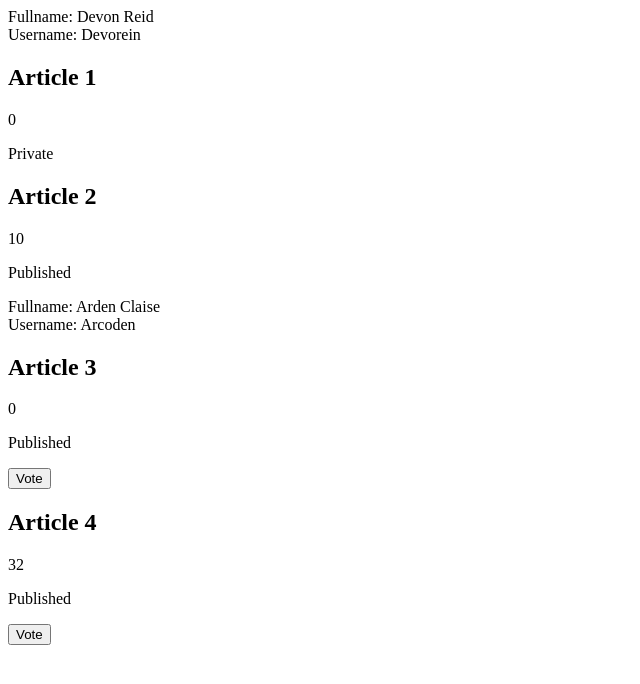
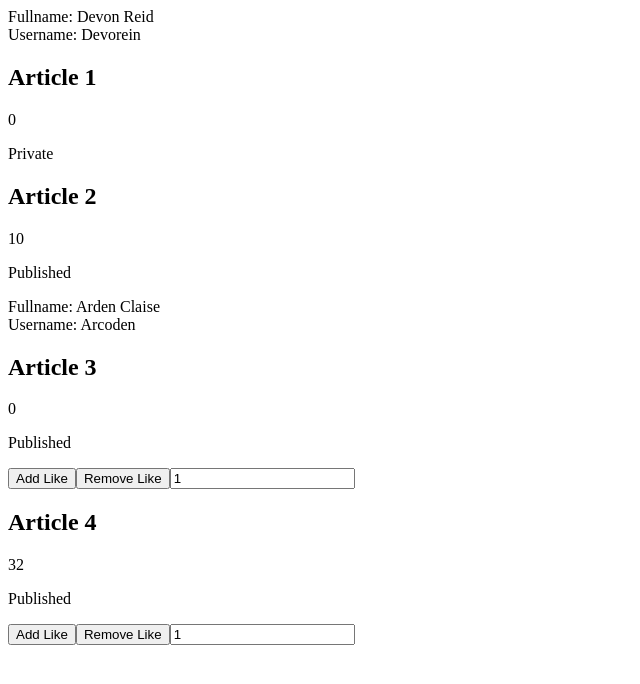
Before and after one commit to Devorein/vue-init, a Vue app: page / in a window 1280 px wide. Shown: the top 684 px of the page, without its empty margins (0-640 px from the left). Built offline with nearby package versions, Linux system fonts and the light colour scheme.

Commit message:
Refactored User component

```diff
--- a/src/App.vue
+++ b/src/App.vue
@@ -1,17 +1,13 @@
 <template>
   <div>
     <div v-for="user in users" :key="'user.'+user.id">
-      <Greet :username="user.username" :fullname="user.fullname"/>
-      <div v-for="article in user.articles" :key="'article.'+article.id">
-        <Article :authorId="article.authorId" :title="article.title" :likes="article.likes" :published="article.published" @vote="vote(article.id, user.id)"/>
-      </div>
+      <User :user="user"/>
     </div>
   </div>
 </template>
 
 <script>
-import Greet from "./components/Greet.vue"
-import Article from "./components/Article.vue"
+import User from "./components/User.vue"
 
 const users = [{
   id: 1,
@@ -57,21 +53,10 @@ const users = [{
 
 export default {
   components: {
-    Greet,
-    Article
+    User,
   },
   name: 'App',
-  methods: {
-    vote(articleId, userId){
-      const user = this.users.find(user=>user.id === userId);
-      if(user){
-        const article = user.articles.find(article=>article.id === articleId);
-        if(article){
-          article.likes += 1
-        }
-      }
-    }
-  },
+
   data(){
     return {
       users
@@ -80,7 +65,8 @@ export default {
   provide() {
     return {
       logged: true,
-      loggedInUser: users.find(user => user.id === 1)
+      loggedInUser: users.find(user => user.id === 1),
+      users: this.users
     }
   }
 }
--- a/src/components/Article.vue
+++ b/src/components/Article.vue
@@ -4,7 +4,9 @@
     <p>{{likes}}</p>
     <p>{{published ? "Published" : "Private"}}</p>
     <template v-if="loggedInUser.id !== authorId">
-      <button @click="$emit('vote')">Vote</button>
+      <button @click="$emit('vote', articleId, authorId, amount)">Add Like</button>
+      <button @click="$emit('vote', articleId, authorId, -amount)">Remove Like</button>
+      <input v-model.number="amount" type="number"/>
     </template>
   </div>
 </template>
@@ -13,6 +15,9 @@
   export default {
     name: 'Article',
     props: {
+      articleId: {
+        type: Number
+      },
       title: {
         type: String,
         required: true,
@@ -28,7 +33,17 @@
     },
     inheritAttrs: false,
     inject: ['logged', 'loggedInUser'],
-    emits: ['vote']
+    emits: {
+      vote: (authorId, articleId, amount)=>{
+        console.log({authorId, articleId, amount})
+        return true;
+      }
+    },
+    data(){
+      return {
+        amount: 1
+      }
+    }
   }
 </script>
 
--- a/src/components/Greet.vue
+++ /dev/null
@@ -1,24 +0,0 @@
-<template>
-  <div>
-    <div>
-      Fullname: {{fullname}}
-    </div>
-    <div>
-      Username: {{username}}
-    </div>
-  </div>
-</template>
-
-<script>
-  export default {
-    name: "Greet",
-    props: [
-      'username',
-      'fullname'
-    ]
-  }
-</script>
-
-<style scoped>
-
-</style>
--- /dev/null
+++ b/src/components/User.vue
@@ -0,0 +1,42 @@
+<template>
+  <div>
+    <div>
+      Fullname: {{user.fullname}}
+    </div>
+    <div>
+      Username: {{user.username}}
+    </div>
+    <div v-for="article in user.articles" :key="'article.'+article.id">
+      <Article :authorId="article.authorId" :title="article.title" :likes="article.likes" :published="article.published" :articleId="article.id" @vote="vote"/>
+    </div>
+  </div>
+</template>
+
+<script>
+  import Article from "./Article.vue"
+  export default {
+    components: {
+      Article
+    },
+    name: "User",
+    props: [
+      'user',
+    ],
+    inject: ['users'],
+    methods: {
+      vote(articleId, userId, amount){
+        const user = this.users.find(user=>user.id === userId);
+        if(user){
+          const article = user.articles.find(article=>article.id === articleId);
+          if(article){
+            article.likes += amount
+          }
+        }
+      }
+    },
+  }
+</script>
+
+<style scoped>
+
+</style>
```
